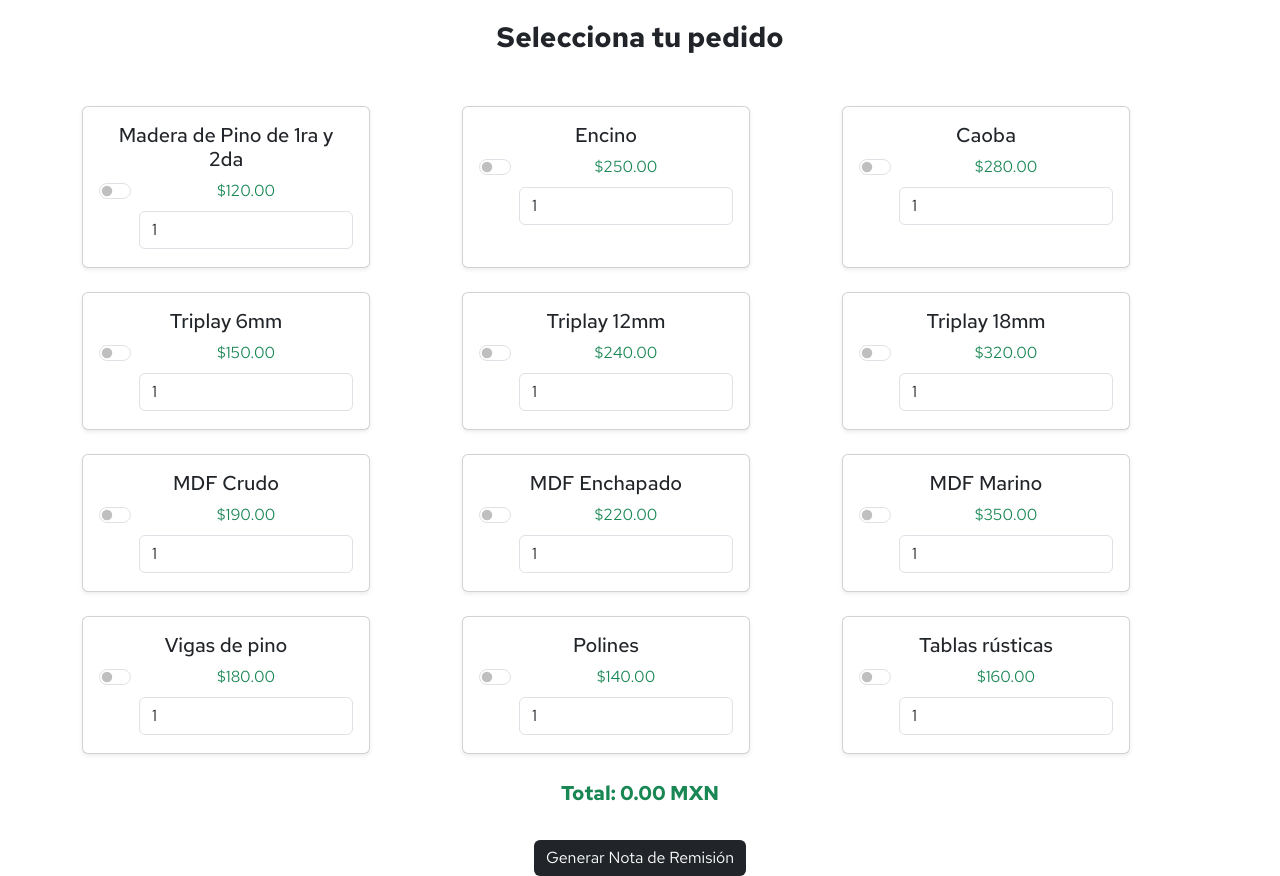
After one commit to abrahamMtzV/almacen, a PHP site: page /portal_venta.html in a window 1280 px wide. The commit adds this page. Run offline with PHP 8.4, Linux system fonts and the light colour scheme; some web fonts are replaced.

Commit message:
sistema de venta agregado

```diff
--- a/estilos.css
+++ b/estilos.css
@@ -12,7 +12,9 @@
 
 #btn_menu {
     font-size: 12pt;
-    transition: color 0.5s, transform 0.5s, font-weight 0.5s;
+    transition: color 0.5s;
+    transform: 0.5s;
+    font-weight: 0.5s;
     color: black;
 }
 
@@ -86,3 +88,14 @@
       min-width: 80%;
     }
   }
+
+
+  .product-card img {
+    border-radius: 1rem;
+    object-fit: cover;
+    height: 200px;
+    width: 100%;
+  }
+  .card-body {
+    text-align: center;
+  }
--- /dev/null
+++ b/portal_venta.html
@@ -0,0 +1,317 @@
+<!DOCTYPE html>
+<html lang="es">
+<head>
+    <meta charset="UTF-8">
+    <meta name="viewport" content="width=device-width, initial-scale=1.0">
+    <title>PORTAL Venta</title>
+    <link rel="stylesheet" href="estilos.css">
+    <link href="https://cdn.jsdelivr.net/npm/bootstrap@5.3.5/dist/css/bootstrap.min.css" rel="stylesheet" integrity="sha384-SgOJa3DmI69IUzQ2PVdRZhwQ+dy64/BUtbMJw1MZ8t5HZApcHrRKUc4W0kG879m7" crossorigin="anonymous">
+    <script src="https://cdn.jsdelivr.net/npm/bootstrap@5.3.5/dist/js/bootstrap.bundle.min.js" integrity="sha384-k6d4wzSIapyDyv1kpU366/PK5hCdSbCRGRCMv+eplOQJWyd1fbcAu9OCUj5zNLiq" crossorigin="anonymous"></script>
+</head>
+<body>
+    <div class="fw-bold fs-3 text-dark text-center mb-5 mt-3">Selecciona tu pedido</div>
+
+    <form action="guardar_ticket.php" method="POST" onsubmit="return prepararEnvio()" target="_self">
+        <div id="productos-lista" class="container">
+          <div class="row row-cols-1 row-cols-md-2 row-cols-lg-3 g-4">
+
+            <!-- Producto 1 -->
+            <div class="col">
+              <div class="card h-100 shadow-sm">
+                <div class="card-body">
+                  <h5 class="card-title">Madera de Pino de 1ra y 2da</h5>
+                  <div class="form-check form-switch">
+                    <input class="form-check-input" type="checkbox" id="producto1" data-precio="120" onchange="calcularTotal()">
+                    <label class="form-check-label text-success" for="producto1">$120.00</label>
+                    <input type="number" class="form-control mt-2" id="cantidad1" min="1" value="1" onchange="calcularTotal()">
+                  </div>
+                </div>
+              </div>
+            </div>
+
+            <!-- Producto 2 -->
+            <div class="col">
+              <div class="card h-100 shadow-sm">
+                <div class="card-body">
+                  <h5 class="card-title">Encino</h5>
+                  <div class="form-check form-switch">
+                    <input class="form-check-input" type="checkbox" id="producto2" data-precio="250" onchange="calcularTotal()">
+                    <label class="form-check-label text-success" for="producto2">$250.00</label>
+                    <input type="number" class="form-control mt-2" id="cantidad2" min="1" value="1" onchange="calcularTotal()">
+                  </div>
+                </div>
+              </div>
+            </div>
+
+            <!-- Producto 3 -->
+            <div class="col">
+              <div class="card h-100 shadow-sm">
+                <div class="card-body">
+                  <h5 class="card-title">Caoba</h5>
+                  <div class="form-check form-switch">
+                    <input class="form-check-input" type="checkbox" id="producto3" data-precio="280" onchange="calcularTotal()">
+                    <label class="form-check-label text-success" for="producto3">$280.00</label>
+                    <input type="number" class="form-control mt-2" id="cantidad3" min="1" value="1" onchange="calcularTotal()">
+                  </div>
+                </div>
+              </div>
+            </div>
+
+            <!-- Producto 4 -->
+            <div class="col">
+              <div class="card h-100 shadow-sm">
+                <div class="card-body">
+                  <h5 class="card-title">Triplay 6mm</h5>
+                  <div class="form-check form-switch">
+                    <input class="form-check-input" type="checkbox" id="producto4" data-precio="150" onchange="calcularTotal()">
+                    <label class="form-check-label text-success" for="producto4">$150.00</label>
+                    <input type="number" class="form-control mt-2" id="cantidad4" min="1" value="1" onchange="calcularTotal()">
+                  </div>
+                </div>
+              </div>
+            </div>
+
+            <!-- Producto 5 -->
+            <div class="col">
+              <div class="card h-100 shadow-sm">
+                <div class="card-body">
+                  <h5 class="card-title">Triplay 12mm</h5>
+                  <div class="form-check form-switch">
+                    <input class="form-check-input" type="checkbox" id="producto5" data-precio="240" onchange="calcularTotal()">
+                    <label class="form-check-label text-success" for="producto5">$240.00</label>
+                    <input type="number" class="form-control mt-2" id="cantidad5" min="1" value="1" onchange="calcularTotal()">
+                  </div>
+                </div>
+              </div>
+            </div>
+
+            <!-- Producto 6 -->
+            <div class="col">
+              <div class="card h-100 shadow-sm">
+                <div class="card-body">
+                  <h5 class="card-title">Triplay 18mm</h5>
+                  <div class="form-check form-switch">
+                    <input class="form-check-input" type="checkbox" id="producto6" data-precio="320" onchange="calcularTotal()">
+                    <label class="form-check-label text-success" for="producto6">$320.00</label>
+                    <input type="number" class="form-control mt-2" id="cantidad6" min="1" value="1" onchange="calcularTotal()">
+                  </div>
+                </div>
+              </div>
+            </div>
+
+            <!-- Producto 7 -->
+            <div class="col">
+              <div class="card h-100 shadow-sm">
+                <div class="card-body">
+                  <h5 class="card-title">MDF Crudo</h5>
+                  <div class="form-check form-switch">
+                    <input class="form-check-input" type="checkbox" id="producto7" data-precio="190" onchange="calcularTotal()">
+                    <label class="form-check-label text-success" for="producto7">$190.00</label>
+                    <input type="number" class="form-control mt-2" id="cantidad7" min="1" value="1" onchange="calcularTotal()">
+                  </div>
+                </div>
+              </div>
+            </div>
+
+            <!-- Producto 8 -->
+            <div class="col">
+              <div class="card h-100 shadow-sm">
+                <div class="card-body">
+                  <h5 class="card-title">MDF Enchapado</h5>
+                  <div class="form-check form-switch">
+                    <input class="form-check-input" type="checkbox" id="producto8" data-precio="220" onchange="calcularTotal()">
+                    <label class="form-check-label text-success" for="producto8">$220.00</label>
+                    <input type="number" class="form-control mt-2" id="cantidad8" min="1" value="1" onchange="calcularTotal()">
+                  </div>
+                </div>
+              </div>
+            </div>
+
+            <!-- Producto 9 -->
+            <div class="col">
+              <div class="card h-100 shadow-sm">
+                <div class="card-body">
+                  <h5 class="card-title">MDF Marino</h5>
+                  <div class="form-check form-switch">
+                    <input class="form-check-input" type="checkbox" id="producto9" data-precio="350" onchange="calcularTotal()">
+                    <label class="form-check-label text-success" for="producto9">$350.00</label>
+                    <input type="number" class="form-control mt-2" id="cantidad9" min="1" value="1" onchange="calcularTotal()">
+                  </div>
+                </div>
+              </div>
+            </div>
+
+            <!-- Producto 10 -->
+            <div class="col">
+              <div class="card h-100 shadow-sm">
+                <div class="card-body">
+                  <h5 class="card-title">Vigas de pino</h5>
+                  <div class="form-check form-switch">
+                    <input class="form-check-input" type="checkbox" id="producto10" data-precio="180" onchange="calcularTotal()">
+                    <label class="form-check-label text-success" for="producto10">$180.00</label>
+                    <input type="number" class="form-control mt-2" id="cantidad10" min="1" value="1" onchange="calcularTotal()">
+                  </div>
+                </div>
+              </div>
+            </div>
+
+            <!-- Producto 11 -->
+            <div class="col">
+              <div class="card h-100 shadow-sm">
+                <div class="card-body">
+                  <h5 class="card-title">Polines</h5>
+                  <div class="form-check form-switch">
+                    <input class="form-check-input" type="checkbox" id="producto11" data-precio="140" onchange="calcularTotal()">
+                    <label class="form-check-label text-success" for="producto11">$140.00</label>
+                    <input type="number" class="form-control mt-2" id="cantidad11" min="1" value="1" onchange="calcularTotal()">
+                  </div>
+                </div>
+              </div>
+            </div>
+
+            <!-- Producto 12 -->
+            <div class="col">
+              <div class="card h-100 shadow-sm">
+                <div class="card-body">
+                  <h5 class="card-title">Tablas rústicas</h5>
+                  <div class="form-check form-switch">
+                    <input class="form-check-input" type="checkbox" id="producto12" data-precio="160" onchange="calcularTotal()">
+                    <label class="form-check-label text-success" for="producto12">$160.00</label>
+                    <input type="number" class="form-control mt-2" id="cantidad12" min="1" value="1" onchange="calcularTotal()">
+                  </div>
+                </div>
+              </div>
+            </div>
+
+          </div>
+        </div>
+
+        <!-- Mostrar total -->
+        <p class="mt-4 fs-5 text-center fw-bold text-success">Total: <span id="total">0</span> MXN</p>
+
+        <!-- Campos ocultos -->
+        <input type="hidden" name="productos" id="productosSeleccionados">
+        <input type="hidden" name="total" id="totalFinal">
+
+        <!-- Botón enviar -->
+        <div class="text-center">
+            <button class="btn btn-primary mt-3 bg-dark border-0" type="submit">Generar Nota de Remisión</button>
+          </div>
+      </form>
+
+
+    <script>
+        function calcularTotal() {
+            const checkboxes = document.querySelectorAll('.form-check-input');
+            let total = 0;
+
+            checkboxes.forEach(cb => {
+              if (cb.checked) {
+                const id = cb.id.replace("producto", "");
+                const cantidad = parseInt(document.getElementById("cantidad" + id)?.value || 1);
+                const precio = parseFloat(cb.dataset.precio);
+                total += precio * cantidad;
+              }
+            });
+
+            document.getElementById("total").innerText = total.toFixed(2);
+          }
+
+          function prepararEnvio() {
+            const nombresProductos = {
+                1: "Madera de Pino de 1ra y 2da",
+                2: "Encino",
+                3: "Caoba",
+                4: "Triplay 6mm",
+                5: "Triplay 12mm",
+                6: "Triplay 18mm",
+                7: "MDF Crudo",
+                8: "MDF Enchapado",
+                9: "MDF Marino",
+                10: "Vigas de pino",
+                11: "Polines",
+                12: "Tablas rústicas"
+              };
+
+              // Obtener la fecha y hora actual en formato ddmmaahhmm
+            const fecha = new Date();
+            const dd = String(fecha.getDate()).padStart(2, '0');
+            const mm = String(fecha.getMonth() + 1).padStart(2, '0');
+            const aa = fecha.getFullYear().toString().slice(-2); // últimos dos dígitos del año
+            const hh = String(fecha.getHours()).padStart(2, '0');
+            const min = String(fecha.getMinutes()).padStart(2, '0');
+
+
+            const seleccionados = [];
+            let contenido = "Nota de remisión: "+dd+mm+aa+hh+min+"\n\n";
+            let total = 0;
+
+            for (let i = 1; i <= 12; i++) {
+                const check = document.getElementById("producto" + i);
+                const cantidadInput = document.getElementById("cantidad" + i);
+                if (check && check.checked) {
+                    const precio = parseFloat(check.dataset.precio);
+                    const cantidad = parseInt(cantidadInput?.value || 1);
+                    const subtotal = precio * cantidad;
+                    total += subtotal;
+
+                    seleccionados.push({
+                        id: check.id,
+                        cantidad,
+                        precio
+                    });
+
+                    contenido += `${nombresProductos[i]}: ${cantidad} x $${precio} = $${subtotal}\n`;
+                }
+            }
+
+            contenido += `\nTOTAL: $${total.toFixed(2)}`;
+
+
+
+            const nombreArchivo = `${dd}${mm}${aa}${hh}${min}.txt`;
+
+            // Guardar nota como archivo con el nombre generado
+            const blob = new Blob([contenido], { type: 'text/plain' });
+            const enlace = document.createElement('a');
+            enlace.href = URL.createObjectURL(blob);
+            enlace.download = nombreArchivo;
+            enlace.click();
+
+            // Enviar datos al backend
+            document.getElementById("productosSeleccionados").value = JSON.stringify(seleccionados);
+            document.getElementById("totalFinal").value = total.toFixed(2);
+
+            return true; // deja que el formulario se envíe
+        }
+
+
+
+        function generarNota() {
+            let contenido = "Nota de remisión\n\n";
+            let total = 0;
+
+            for (let i = 1; i <= 12; i++) {
+            const check = document.getElementById("producto" + i);
+            const cant = document.getElementById("cantidad" + i).value;
+
+            if (check.checked) {
+                const precio = parseFloat(check.dataset.precio);
+                const subtotal = precio * cant;
+                total += subtotal;
+                contenido += `Producto ${i}: ${cant} x $${precio} = $${subtotal}\n`;
+            }
+            }
+
+        contenido += `\nTOTAL: $${total}`;
+
+        const blob = new Blob([contenido], { type: 'text/plain' });
+        const enlace = document.createElement('a');
+        enlace.href = URL.createObjectURL(blob);
+        enlace.download = "nota_remision.txt";
+        enlace.click();
+      }
+      window.onload = calcularTotal;
+    </script>
+</body>
+</html>
```
Also changed, not shown: guardar_ticket.php (added, +34 -0 lines), index.html (+16 -15 lines), almacen.db (added), img/Clavo y tornillo.jpg (renamed from Clavo y tornillo.jpg), img/MDFCRUDO.jpeg (renamed from MDFCRUDO.jpeg), img/caoba.jpeg (renamed from caoba.jpeg), img/enchapado.avif (renamed from enchapado.avif), img/enchapado.jpg (renamed from enchapado.jpg), img/encino.jpeg (renamed from encino.jpeg), img/fondo.jpg (renamed from fondo.jpg), img/m_pino.jpeg (renamed from m_pino.jpeg), img/marino.png (renamed from marino.png), img/polines.jpeg (renamed from polines.jpeg), img/rusticas.jpeg (renamed from rusticas.jpeg), 2 more files.
